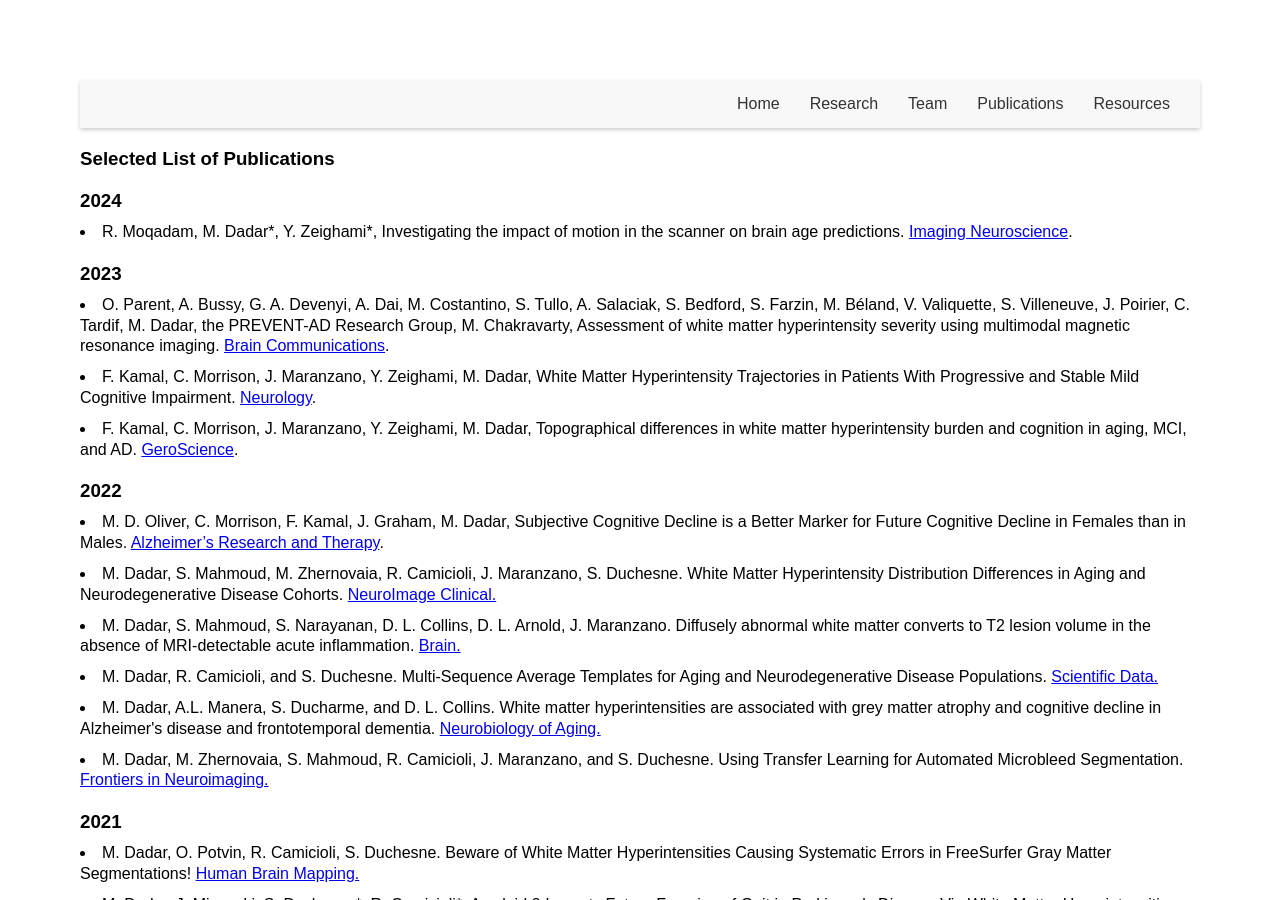
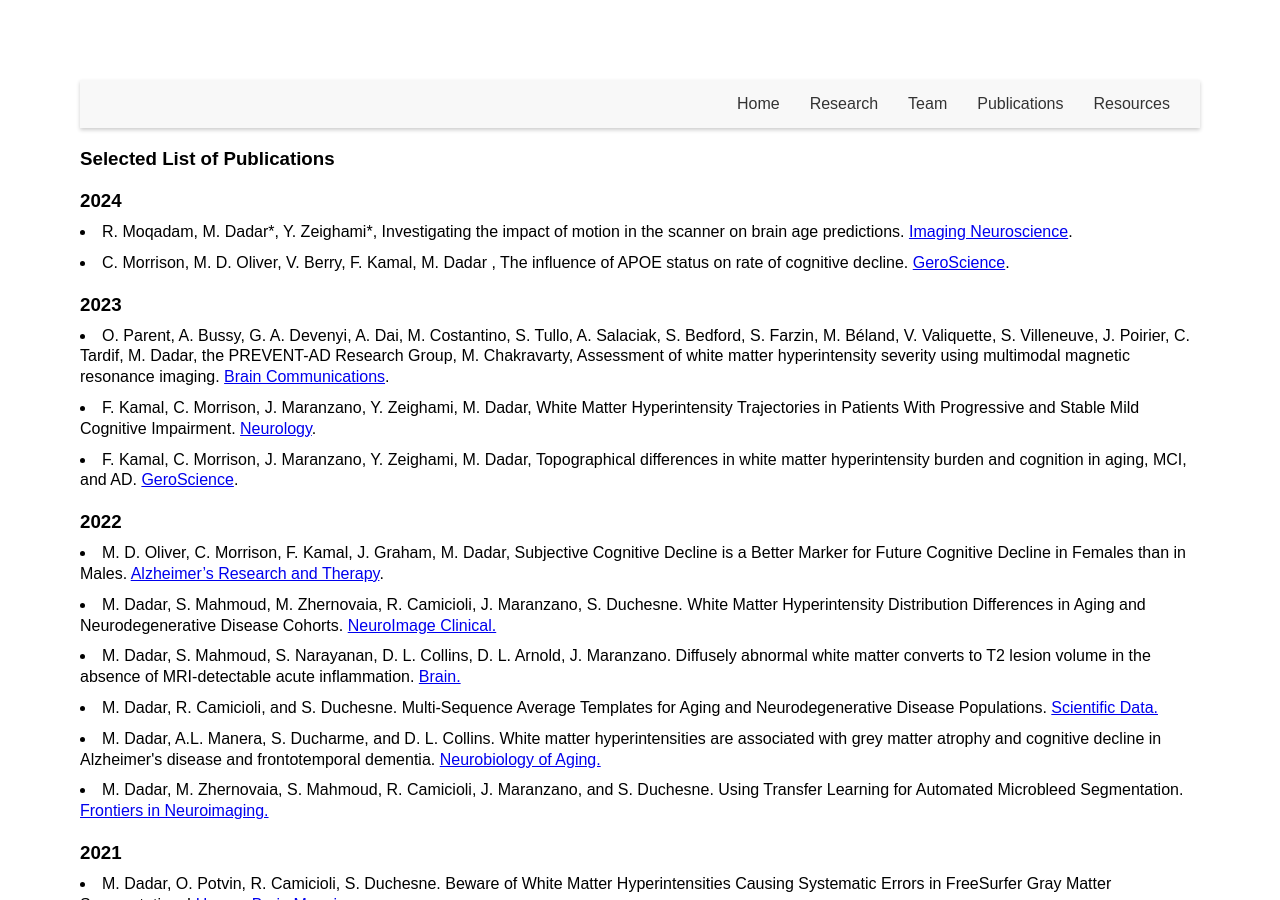
Before and after one commit to VANDAlab/VANDAlab.github.io, a Jekyll site: the page publications.html, which Jekyll copies as it is, in a window 1280 px wide and 900 px high. Built offline with Jekyll 4.4.1, drawn with Linux system fonts in a browser that asks for light colours.

Commit message:
Update publications.html

```diff
--- a/publications.html
+++ b/publications.html
@@ -24,6 +24,8 @@
   <h3>2024</h3>
   <li> R. Moqadam, M. Dadar*, Y. Zeighami*, Investigating the impact of motion in the scanner on brain age predictions.
       <a href=" https://doi.org/10.1162/imag_a_00079" target="_blank">Imaging Neuroscience</a>. </li>
+  <li> C. Morrison, M. D. Oliver, V. Berry, F. Kamal, M. Dadar , The influence of APOE status on rate of cognitive decline.
+      <a href=" https://link.springer.com/article/10.1007/s11357-024-01069-4" target="_blank">GeroScience</a>. </li>
   <h3>2023</h3>
   <li> O. Parent, A. Bussy, G. A. Devenyi, A. Dai, M. Costantino, S. Tullo, A. Salaciak, S. Bedford, S. Farzin, M. Béland, V. Valiquette, S. Villeneuve, J. Poirier, C. Tardif, M. Dadar, the PREVENT-AD Research Group, M. Chakravarty,
      Assessment of white matter hyperintensity severity using multimodal magnetic resonance imaging. <a href="https://academic.oup.com/braincomms/advance-article/doi/10.1093/braincomms/fcad279/7323596" target="_blank">Brain Communications</a>. </li>
```
